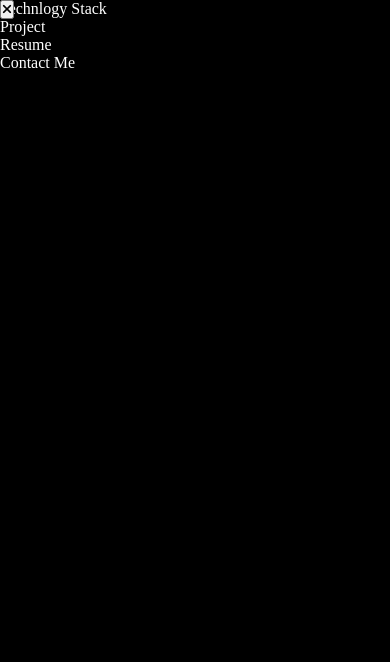
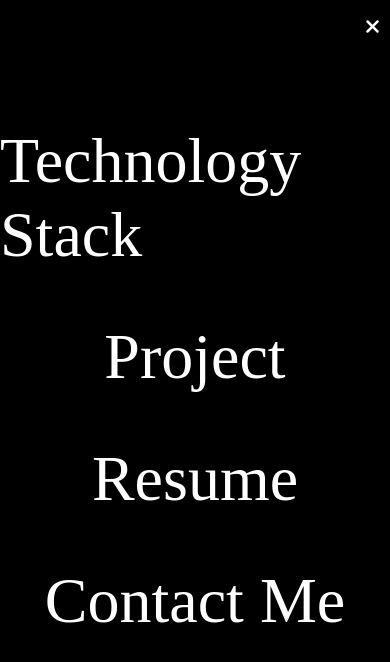
Before and after one commit to Ibbya42/Ibrahim_Saheed_E-Portfolio, a plain HTML site: page index.html in a window 390 px wide. Both pictures are taken after a click on the button 369 px from the left and 25 px from the top of the page. Drawn offline with Linux system fonts and the light colour scheme.

Commit message:
09/02 First Push

```diff
--- a/index.html
+++ b/index.html
@@ -49,9 +49,9 @@
                     </button>
                     <ul class="burgermenu__links">
                         <li class="option__list">
-                            <a href="#technology__Stack" class="burger_link" onclick="closeMenu()">Technlogy Stack</a>
+                            <a href="#technology__Stack" class="burger_link" onclick="closeMenu()">Technology Stack</a>
                         </li>
-                        <li class="option__lis">
+                        <li class="option__list">
                             <a href="#Projects" class="burger_link" onclick="closeMenu()">Project</a>
                         </li>
                         <li class="option__list">
--- a/styles.css
+++ b/styles.css
@@ -271,7 +271,33 @@ li{
 
 .btn__menu--close{
     position: absolute;
+    margin-top: 16px;
+    right: 10px;
+    font-size: 20px ;
+    color: white;
+    background-color: transparent;
+    border: none;
 
+}
+
+.burgermenu__links{
+    display: flex;
+    flex-direction: column;
+    justify-content: center;
+    align-items: center;
+    padding-top: 100px;
+}
+
+.option__list:hover .burger_link{
+    color: red;
+}
+
+.burger_link{
+    font-size: 64px;
+}
+
+.option__list{
+    padding: 24px 0;
 }
 
 /* CSS For Tech Stack */
```
